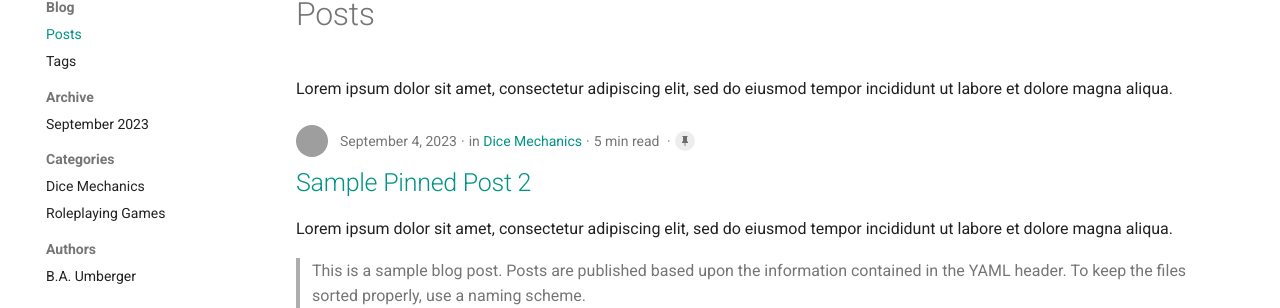
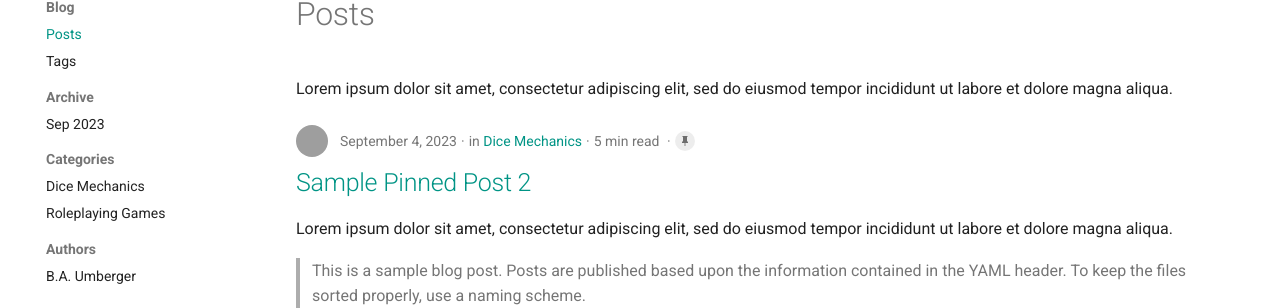
Before and after one commit to OldManUmby/material-for-mkdocs-template, an MkDocs documentation site: the page built from docs/blog/index.md, in a window 1280 px wide. Shown: the part 152-460 px from the top of the page. Built offline with MkDocs 1.6.1 and Material for MkDocs 9.7.7, drawn with Linux system fonts in a browser that asks for light colours; some of the changed lines change nothing that is shown; grey boxes are pictures that could not be loaded.

Commit message:
Updated YML

```diff
--- a/mkdocs.yml
+++ b/mkdocs.yml
@@ -38,7 +38,7 @@ theme:
 plugins:
   - search
   - blog:
-      archive_date_format: MMMM yyyy
+      archive_date_format: MMM yyyy
       authors_profiles: true
   - meta
   - tags:
```
